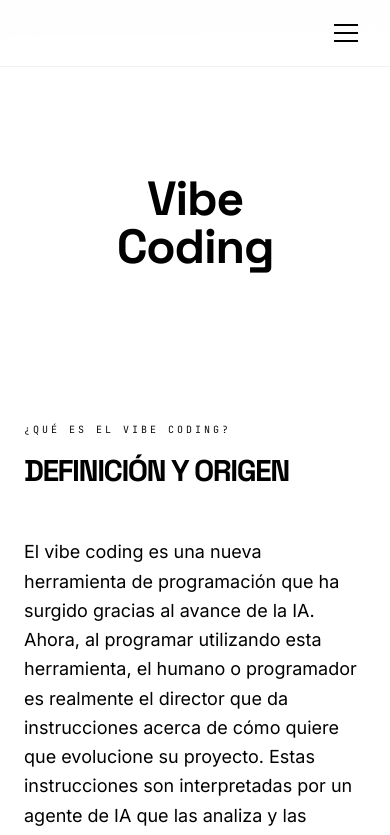
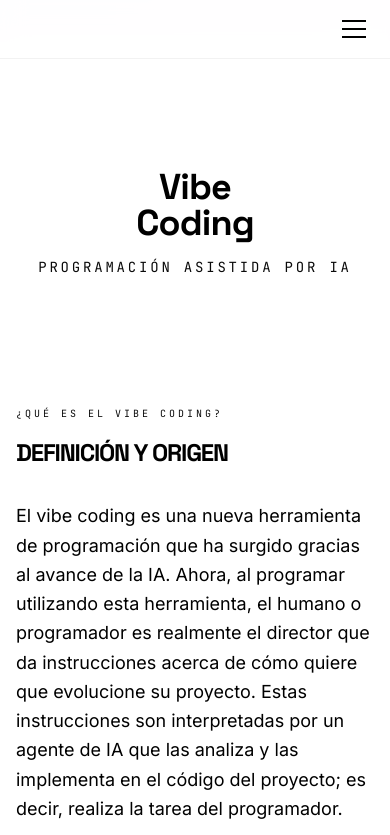
Before and after one commit to marioorm1102/VibeCoding, a React (Vite) app: page / in a window 390 px wide. Shown: the top 835 px of the page. Built offline with nearby package versions, Linux system fonts and the light colour scheme.

Commit message:
Improve margins, mobile optimization, and selected button visibility

```diff
--- a/src/App.tsx
+++ b/src/App.tsx
@@ -32,7 +32,7 @@ const Navbar = ({ onOpenInspiracion }: { onOpenInspiracion: () => void }) => {
 
   return (
     <nav className="fixed top-0 left-0 w-full z-50 bg-white/90 backdrop-blur-md border-b border-black/5">
-      <div className="max-w-7xl mx-auto px-6 py-4 md:py-8 flex justify-between items-center">
+      <div className="max-w-7xl mx-auto px-4 md:px-6 py-3 md:py-8 flex justify-between items-center">
         {/* Brand/Logo - Removed as requested */}
         <div className="flex items-center gap-2">
           {/* Empty div to maintain layout if needed, or just remove */}
@@ -76,7 +76,7 @@ const Navbar = ({ onOpenInspiracion }: { onOpenInspiracion: () => void }) => {
             initial={{ opacity: 0, y: -20 }}
             animate={{ opacity: 1, y: 0 }}
             exit={{ opacity: 0, y: -20 }}
-            className="md:hidden absolute top-full left-0 w-full bg-white border-b border-black/5 px-6 py-8 flex flex-col gap-6 text-sm font-mono uppercase tracking-widest text-black"
+            className="md:hidden absolute top-full left-0 w-full bg-white border-b border-black/5 px-4 md:px-6 py-6 md:py-8 flex flex-col gap-6 text-sm font-mono uppercase tracking-widest text-black"
           >
             <a href="#definicion" onClick={() => setIsOpen(false)} className="py-2 border-b border-black/5">Definición</a>
             <a href="#herramientas" onClick={() => setIsOpen(false)} className="py-2 border-b border-black/5">Herramientas</a>
@@ -107,7 +107,7 @@ const Hero = () => {
   return (
     <section
       style={{ height: '361.333px', marginTop: '42px', marginBottom: '-62px' }}
-      className="relative flex flex-col justify-center items-center overflow-hidden px-6 bg-white"
+      className="relative flex flex-col justify-center items-center overflow-hidden px-4 md:px-6 bg-white"
     >
       <motion.div
         style={{ y: y1, opacity }}
@@ -117,16 +117,24 @@ const Hero = () => {
         <div className="absolute bottom-1/4 right-1/4 w-96 h-96 bg-vibe-neon/10 blur-[120px] rounded-full" />
       </motion.div>
 
-      <div className="z-10 text-center">
+      <div className="z-10 text-center max-w-4xl mx-auto">
         <motion.h1
           initial={{ opacity: 0, y: 20 }}
           animate={{ opacity: 1, y: 0 }}
           transition={{ duration: 1, ease: "easeOut" }}
-          className="text-5xl sm:text-7xl md:text-8xl lg:text-9xl font-display font-bold tracking-tight text-black"
+          className="text-4xl sm:text-6xl md:text-7xl lg:text-8xl xl:text-9xl font-display font-bold tracking-tight text-black leading-none mb-4 md:mb-8"
         >
           Vibe <br />
           Coding
         </motion.h1>
+        <motion.p
+          initial={{ opacity: 0, y: 10 }}
+          animate={{ opacity: 1, y: 0 }}
+          transition={{ delay: 0.5, duration: 0.8 }}
+          className="text-sm md:text-base font-mono uppercase tracking-[0.2em] text-vibe-purple/80"
+        >
+          Programación Asistida por IA
+        </motion.p>
       </div>
 
       <motion.div
@@ -142,10 +150,10 @@ const Hero = () => {
 
 const DefinicionSection = () => {
   return (
-    <section id="definicion" className="py-20 md:py-32 px-6 max-w-7xl mx-auto border-t border-black/5">
-      <div className="mb-12 md:mb-20">
+    <section id="definicion" className="py-16 md:py-32 px-4 md:px-6 max-w-7xl mx-auto border-t border-black/5">
+      <div className="mb-8 md:mb-20">
         <p className="font-mono text-vibe-purple text-[10px] md:text-xs uppercase tracking-[0.3em] mb-4">¿Qué es el vibe coding?</p>
-        <h2 className="text-3xl md:text-6xl font-bold uppercase tracking-tighter text-black">Definición y Origen</h2>
+        <h2 className="text-2xl md:text-6xl font-bold uppercase tracking-tighter text-black">Definición y Origen</h2>
       </div>
 
       <div className="max-w-4xl space-y-8 text-lg md:text-xl font-normal text-black leading-relaxed">
@@ -376,7 +384,7 @@ const HerramientasSection = () => {
   ];
 
   return (
-    <section id="herramientas" className="py-20 md:py-32 px-6 bg-black/[0.02] relative">
+    <section id="herramientas" className="py-16 md:py-32 px-4 md:px-6 bg-black/[0.02] relative">
       <div className="max-w-7xl mx-auto">
         <div className="mb-12 md:mb-20">
           <p className="font-mono text-vibe-purple text-[10px] md:text-xs uppercase tracking-[0.3em] mb-4">Tecnología de Vanguardia</p>
@@ -486,7 +494,7 @@ const ParadigmaSection = () => {
   const [mode, setMode] = useState<'tradicional' | 'asistida'>('asistida');
 
   return (
-    <section id="paradigma" className="py-20 md:py-32 px-6 relative overflow-hidden bg-white border-t border-black/5">
+    <section id="paradigma" className="py-16 md:py-32 px-4 md:px-6 relative overflow-hidden bg-white border-t border-black/5">
       <div className="max-w-4xl mx-auto relative z-10 text-center">
         <p className="font-mono text-vibe-purple text-[10px] md:text-xs uppercase tracking-[0.3em] mb-4">Evolución del Desarrollo</p>
         <h2 className="text-3xl md:text-6xl font-bold uppercase mb-8 md:mb-12 tracking-tighter text-black">
@@ -504,9 +512,12 @@ const ParadigmaSection = () => {
           <button
             type="button"
             onClick={() => setMode('asistida')}
-            className={`px-6 md:px-8 py-3 md:py-4 rounded-full font-mono text-[10px] md:text-xs uppercase tracking-widest transition-all shadow-sm ${mode === 'asistida' ? 'bg-vibe-purple text-white ring-2 ring-vibe-purple/40 shadow-lg' : 'bg-white border border-black/10 text-black hover:border-vibe-purple hover:text-vibe-purple'}`}
+            className={`px-6 md:px-8 py-3 md:py-4 rounded-full font-mono text-[10px] md:text-xs uppercase tracking-widest transition-all shadow-sm relative ${mode === 'asistida' ? 'bg-vibe-purple text-white ring-4 ring-vibe-purple/30 shadow-xl scale-105' : 'bg-white border border-black/10 text-black hover:border-vibe-purple hover:text-vibe-purple'}`}
           >
-            <Sparkles className="w-3 h-3 md:w-4 md:h-4 inline-block mr-2" /> Asistida (IA)
+            <Sparkles className={`w-3 h-3 md:w-4 md:h-4 inline-block mr-2 transition-transform ${mode === 'asistida' ? 'animate-pulse' : ''}`} /> Asistida (IA)
+            {mode === 'asistida' && (
+              <div className="absolute -top-1 -right-1 w-3 h-3 bg-vibe-neon rounded-full animate-ping"></div>
+            )}
           </button>
         </div>
 
@@ -578,7 +589,7 @@ const InspiracionSection = ({ onClose }: { onClose: () => void }) => {
       transition={{ type: 'spring', damping: 25, stiffness: 200 }}
       className="fixed inset-0 z-[70] bg-white overflow-y-auto"
     >
-      <div className="max-w-7xl mx-auto px-6 py-20 md:py-32">
+      <div className="max-w-7xl mx-auto px-4 md:px-6 py-16 md:py-32">
         <button
           onClick={onClose}
           className="mb-12 flex items-center gap-2 text-vibe-purple font-mono text-xs uppercase tracking-widest hover:gap-4 transition-all"
@@ -650,7 +661,7 @@ const InspiracionSection = ({ onClose }: { onClose: () => void }) => {
 
 const ConclusionSection = () => {
   return (
-    <section id="conclusion" className="py-20 md:py-32 px-6 max-w-5xl mx-auto">
+    <section id="conclusion" className="py-16 md:py-32 px-4 md:px-6 max-w-5xl mx-auto">
       <div className="text-center mb-12 md:mb-16">
         <div className="w-12 h-12 md:w-16 md:h-16 bg-vibe-purple/10 rounded-full flex items-center justify-center text-vibe-purple mx-auto mb-6">
           <MessageSquare className="w-6 h-6 md:w-8 md:h-8" />
```
